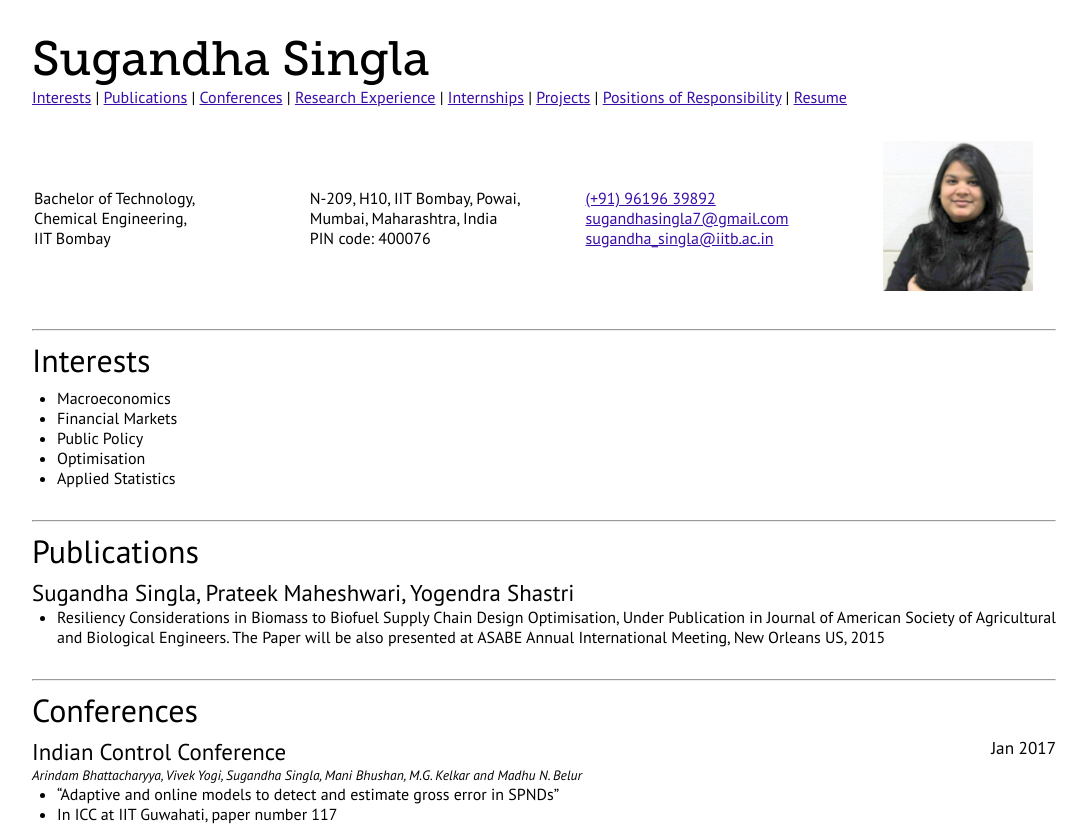
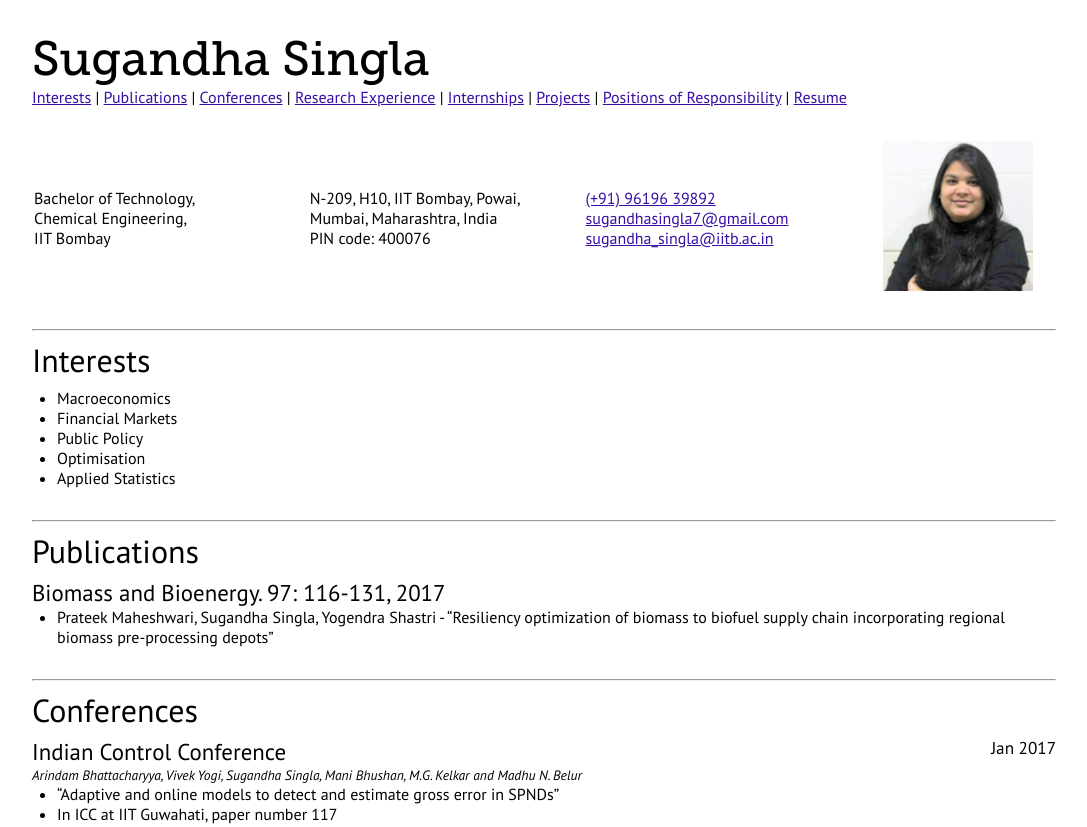
Before and after one commit to sugandhasingla/sugandhasingla.github.io, a plain HTML site: page index.html in a window 1280 px wide. Shown: the top 827 px of the page, without its empty margins (96-1183 px from the left). Drawn offline with Linux system fonts and the light colour scheme.

Commit message:
Update publication details

```diff
--- a/index.html
+++ b/index.html
@@ -36,9 +36,9 @@
   <hr>
   <section>
     <h2 id="publications">Publications</h2>
-    <h3> Sugandha Singla, Prateek Maheshwari, Yogendra Shastri</h3>
+    <h3>Biomass and Bioenergy. 97: 116-131, 2017</h3>
     <ul>
-      <li>Resiliency Considerations in Biomass to Biofuel Supply Chain Design Optimisation, Under Publication in Journal of American Society of Agricultural and Biological Engineers. The Paper will be also presented at ASABE Annual International Meeting, New Orleans US, 2015 </li>
+      <li>Prateek Maheshwari, Sugandha Singla, Yogendra Shastri - “Resiliency optimization of biomass to biofuel supply chain incorporating regional biomass pre-processing depots”</li>
     </ul>
   </section>
   <hr>
```
